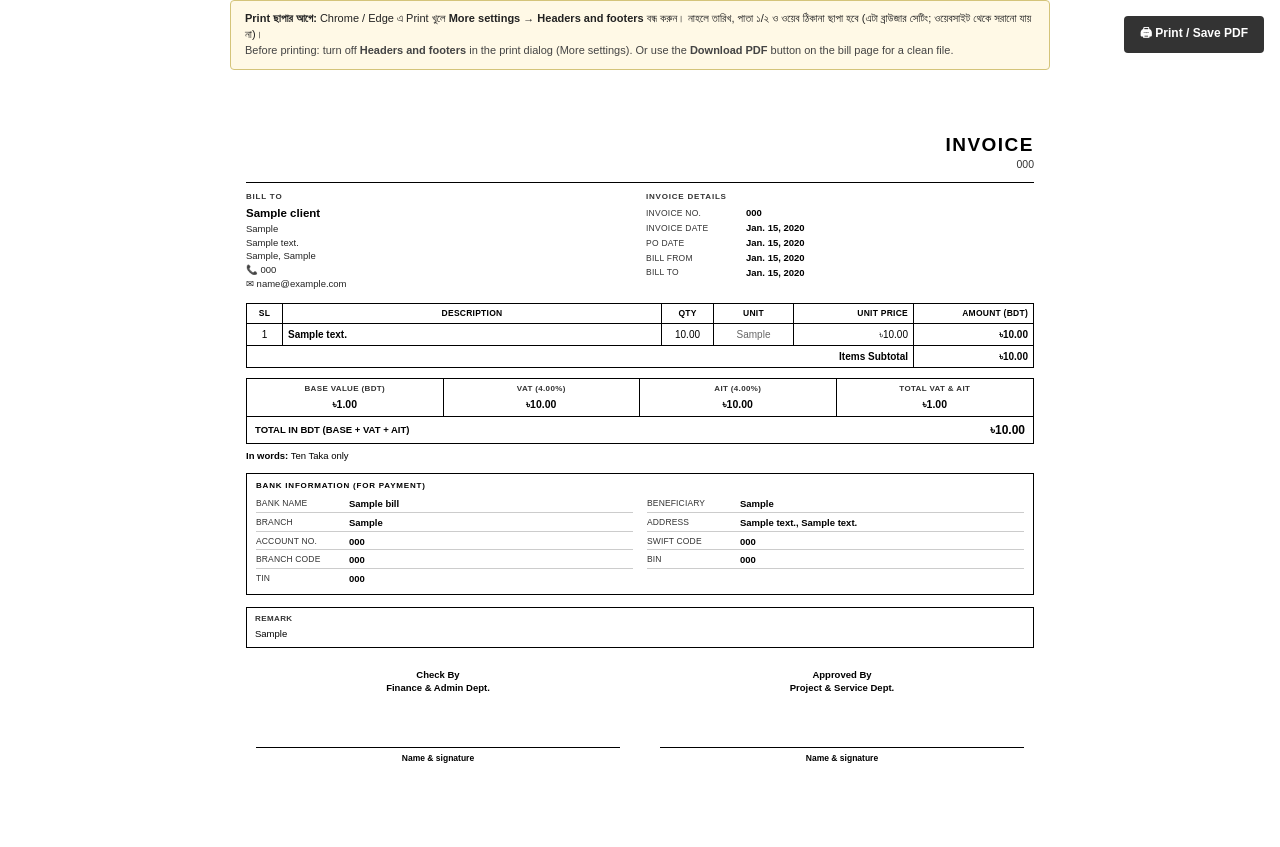
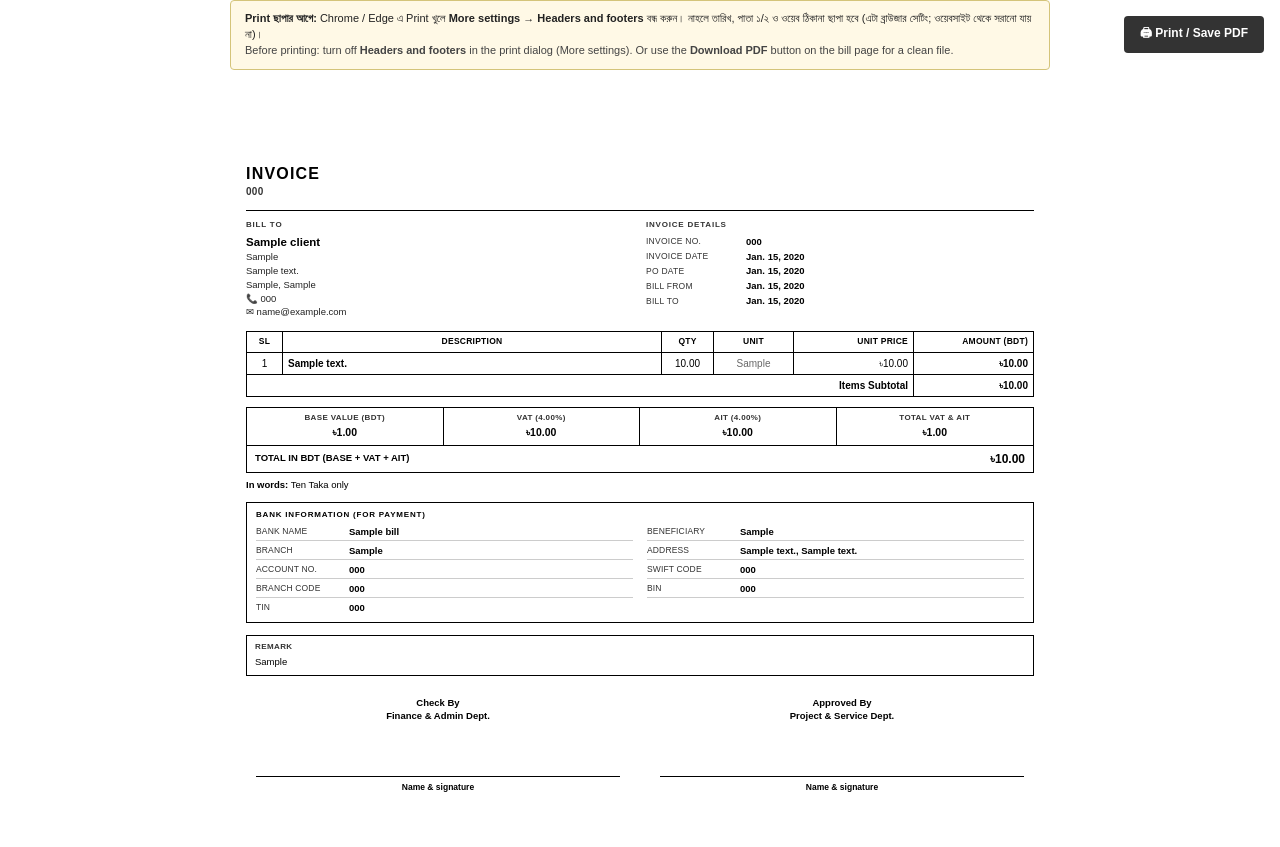
Before and after one commit to gtlfilesbd-droid/Genesis-Service-Billing-Software, a Django app: page /billing/1/print/ in a window 1280 px wide. Before the commit the page ends 763 px from the top, so only its background shows below. Run offline with Django 4.2, Linux system fonts and the light colour scheme; a user stored in the database is signed in; tables that the repository leaves empty hold one stand-in row (values such as "Sample post").

Commit message:
Bill Print Size Fix

```diff
--- a/billing_system/templates/bills/bill_pdf.html
+++ b/billing_system/templates/bills/bill_pdf.html
@@ -12,19 +12,43 @@
 
 /* Letterhead: leave space for pre-printed header/footer */
 body.letterhead .page {
-    padding-top:40px;
+    padding-top:56px;
     padding-bottom:48px;
 }
 
-.pad-header { width:100%; margin-bottom:12px; display:block; }
-.pad-header img { width:100%; display:block; }
-/* Extra gap so “INVOICE” does not crowd / overlap the pad graphic */
-.pad-header + .inv-header { margin-top:16px; }
-.inv-header { display:flex; justify-content:space-between; align-items:center; margin-bottom:10px; margin-top:6px; }
-body.letterhead .inv-header { margin-top:12px; }
-.inv-title { text-align:right; }
-.inv-title h2 { font-size:19px; color:#000; font-weight:700; letter-spacing:1.5px; }
-.inv-title .num { font-size:10.5px; color:#333; }
+.pad-header {
+    width:100%;
+    margin-bottom:0;
+    padding-bottom:14px;
+    display:block;
+}
+.pad-header img {
+    width:100%;
+    max-width:100%;
+    height:auto;
+    display:block;
+}
+/* Clear gap under logo so INVOICE does not sit on the graphic */
+.pad-header + .inv-header { margin-top:48px; }
+.inv-header {
+    display:block;
+    width:100%;
+    margin-bottom:12px;
+    margin-top:12px;
+}
+body.letterhead .inv-header { margin-top:28px; }
+/* Left edge lines up with .divider and rest of content */
+.inv-title { text-align:left; width:100%; }
+/* Slightly smaller pair; number line ~62% of title (ratio) */
+.inv-title h2 {
+    font-size:16px;
+    color:#000;
+    font-weight:700;
+    letter-spacing:1.2px;
+    margin-bottom:2px;
+    line-height:1.2;
+}
+.inv-title .num { font-size:10px; color:#333; font-weight:600; letter-spacing:0.03em; line-height:1.3; }
 
 .divider { height:0; border:none; border-top:1px solid #000; margin:9px 0; }
 
@@ -155,16 +179,17 @@
     }
     /* Room for pre-printed letterhead / pad art so title does not overlap */
     body.letterhead .page {
-        padding-top:9mm;
+        padding-top:16mm;
         padding-bottom:5mm;
         padding-left:7mm;
         padding-right:7mm;
         max-width:none;
     }
-    .pad-header { margin-bottom:4mm; }
-    .pad-header + .inv-header { margin-top:5mm; }
-    body.letterhead .inv-header { margin-top:4mm; }
-    .inv-title h2 { font-size:16px; }
+    .pad-header { padding-bottom:4mm; margin-bottom:0; }
+    .pad-header + .inv-header { margin-top:12mm; }
+    body.letterhead .inv-header { margin-top:8mm; }
+    .inv-title h2 { font-size:16px; letter-spacing:1.2px; }
+    .inv-title .num { font-size:10px; }
     .sig-spacer { height:15mm; min-height:15mm; }
     .items-tbl tr { page-break-inside:avoid; }
     .items-tbl thead { display:table-header-group; }
@@ -190,7 +215,6 @@
 
     <!-- Invoice Title -->
     <div class="inv-header">
-        <div></div>
         <div class="inv-title">
             <h2>INVOICE</h2>
             <div class="num">{{ bill.invoice_number|default:bill.bill_number }}</div>
```
